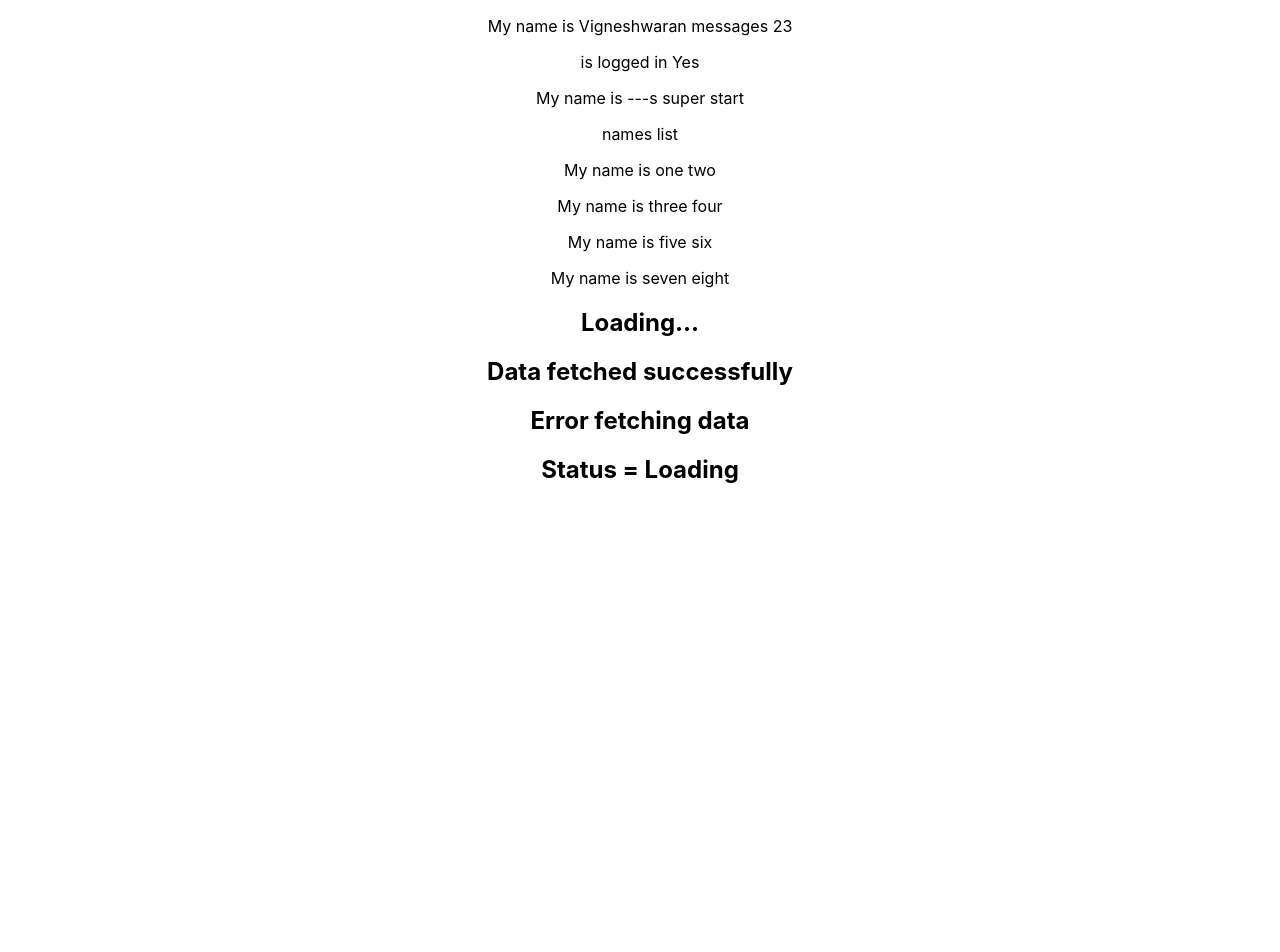
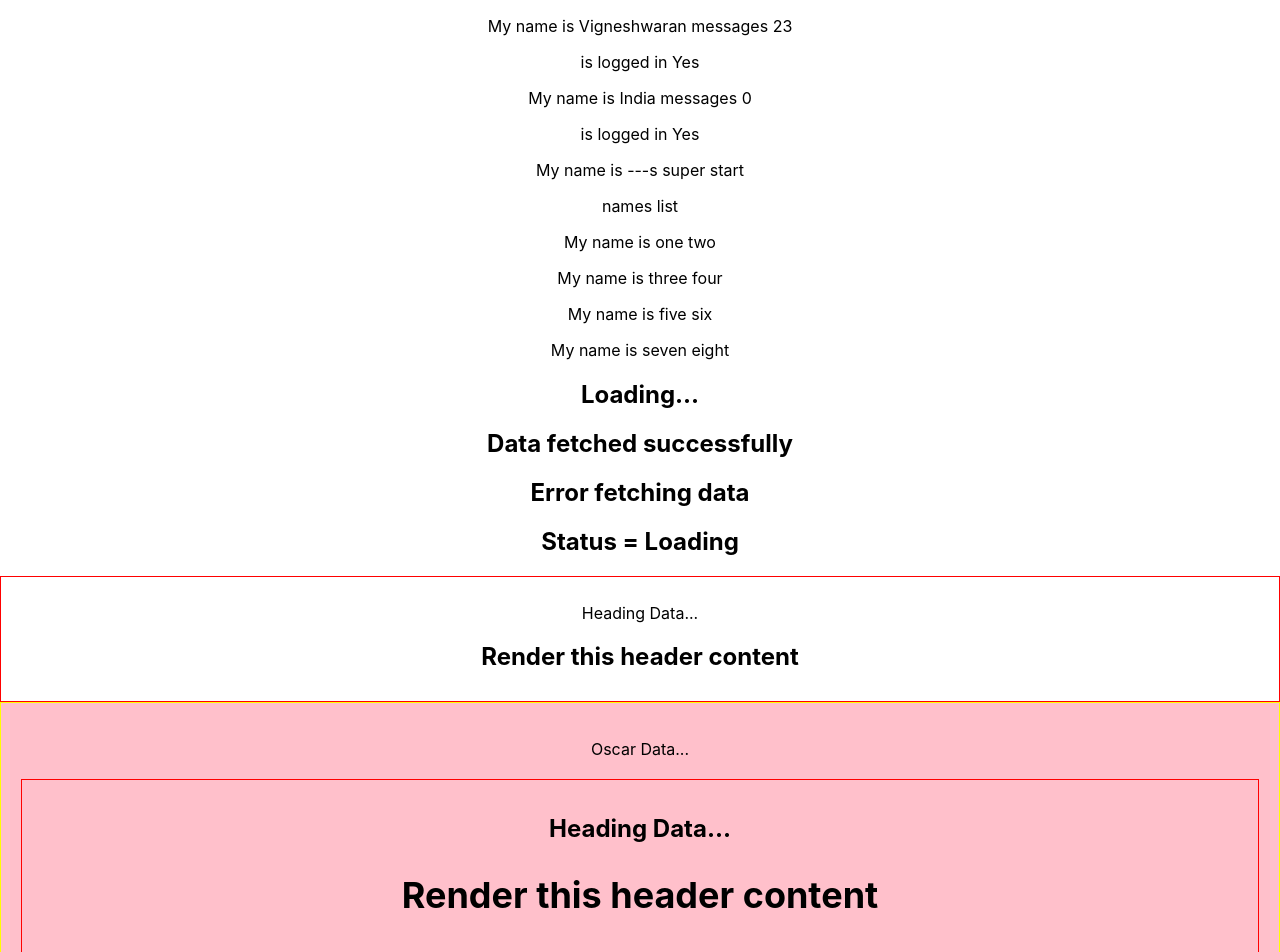
Before and after one commit to vigneshwaran-chandrasekaran/react-17-typescript, a React (Create React App) app: page / in a window 1280 px wide. Shown: the top 952 px of the page. Before the commit the page ends 800 px from the top, so only its background shows below. Built offline with nearby package versions, Linux system fonts and the light colour scheme.

Commit message:
added React.ReactNode and optional params

```diff
--- a/src/App.tsx
+++ b/src/App.tsx
@@ -1,6 +1,8 @@
 import React from "react";
 import "./App.css";
 import Greet from "./components/Greet";
+import Heading from "./components/Heading";
+import Oscar from "./components/Oscar";
 import Person from "./components/Person";
 import PersonList from "./components/PersonList";
 import Status from "./components/Status";
@@ -37,9 +39,14 @@ function App() {
   return (
     <div className="App">
       <Greet name="Vigneshwaran" messageCount={23} isLoggedIn={true} />
+      <Greet name="India" isLoggedIn={true} />
       <Person name={personName} />
       <PersonList names={nameList} />
       <Status status="loading" />
+      <Heading>Render this header content</Heading>
+      <Oscar>
+        <Heading>Render this header content</Heading>
+      </Oscar>
     </div>
   );
 }
--- a/src/components/Greet.tsx
+++ b/src/components/Greet.tsx
@@ -7,15 +7,16 @@ import React from "react";
 
 type GreetProps = {
   name: string;
-  messageCount: number;
+  messageCount?: number;
   isLoggedIn: boolean;
 };
 
 export default function Greet(props: GreetProps) {
+  const { messageCount = 0 } = props;
   return (
     <div>
       <p>
-        My name is {props.name} messages {props.messageCount}
+        My name is {props.name} messages {messageCount}
       </p>
       <p> is logged in {props.isLoggedIn ? "Yes" : "No"}</p>
     </div>
--- /dev/null
+++ b/src/components/Heading.tsx
@@ -0,0 +1,22 @@
+/**
+ * use type for applications,
+ * use interface for library
+ */
+
+type HeadingProps = {
+  children: string;
+};
+
+export default function Heading(props: HeadingProps) {
+  return (
+    <div
+      style={{
+        border: "1px solid red",
+        padding: "10px",
+      }}
+    >
+      <p>Heading Data... </p>
+      <h2>{props.children}</h2>
+    </div>
+  );
+}
--- /dev/null
+++ b/src/components/Oscar.tsx
@@ -0,0 +1,26 @@
+/**
+ * use type for applications,
+ * use interface for library
+ */
+
+type OscarProps = {
+  children: React.ReactNode;
+  /**
+   * if we pass another react element set that as  React.ReactNode;
+   */
+};
+
+export default function Oscar(props: OscarProps) {
+  return (
+    <div
+      style={{
+        border: "1px solid yellow",
+        padding: "20px",
+        backgroundColor: "pink",
+      }}
+    >
+      <p>Oscar Data... </p>
+      <h2>{props.children}</h2>
+    </div>
+  );
+}
```
